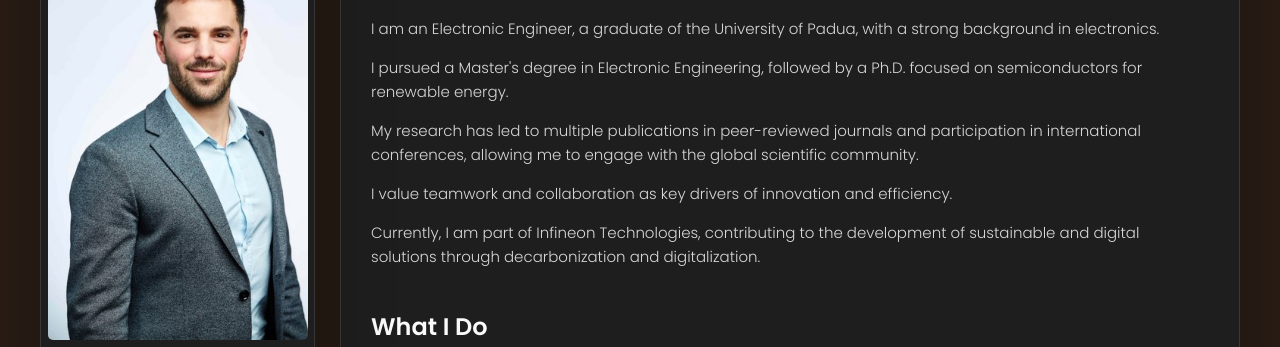
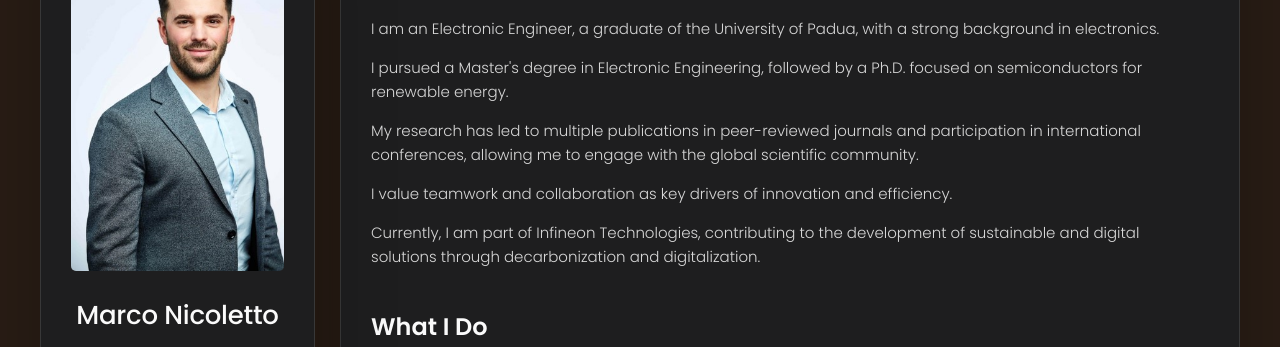
Before and after one commit to nicolettom97/mio-sito, a plain HTML site: page index.html in a window 1280 px wide. Shown: the part 162-509 px from the top of the page. Drawn offline with nearby package versions, Linux system fonts and the light colour scheme.

Commit message:
Add files via upload

```diff
--- a/index.html
+++ b/index.html
@@ -45,8 +45,9 @@
 
       <div class="sidebar-info">
 
-        <figure class="avatar-box" border-radius=5px>
-          <img src="./assets/images/MarcoNicoletto.jpg" alt="Marco Nicoletto" style="width: 260px; height: auto;" >
+        <figure class="avatar-box" style="border-radius: 5px;">
+          <img src="./assets/images/MarcoNicoletto.jpg" alt="Marco Nicoletto"
+               style="width: 100%; max-width: 260px; height: auto; display: block; border-radius: 5px;">
         </figure>
 
         <div class="info-content">
```
